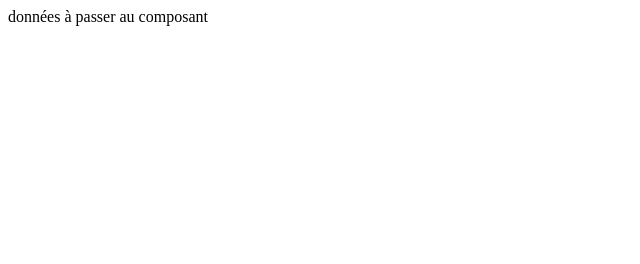
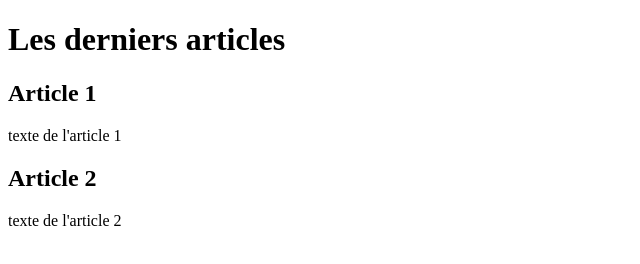
Before and after one commit to Nhibel/udemy-vuejs, a website: page index.html in a window 1280 px wide. Shown: the whole page, without its empty margins (0-640 px from the left). Drawn offline with nearby package versions, Linux system fonts and the light colour scheme.

Commit message:
Slots avec portée (scoped slots) Exemple 2

```diff
--- a/index.html
+++ b/index.html
@@ -11,22 +11,30 @@
 
 <body>
     <div id="app">
-        <enfant :d="d">
-            <template v-slot:sl='{dat}'>
-                {{dat}}
+        <liste v-bind:articles="articles">
+            <template v-slot:les-articles="{unArt}">
+                <h2>{{unArt.titre}}</h2>
+                <p>{{unArt.texte}}</p>
             </template>
-        </enfant>
+        </liste>
     </div>
 
     <script>
-        Vue.component('enfant', {
-            template: '<div><slot name="sl" :dat="d"></slot></div>',
-            props: ['d']
+        Vue.component('liste', {
+            template: '<div><h1>Les derniers articles</h1>\
+            <div v-for="art in articles"><slot name="les-articles" v-bind:unArt="art"></slot></div></div>',
+            props: ['articles']
         })
         new Vue({
             el: '#app',
             data: {
-                d: 'données à passer au composant'
+                articles: [{
+                    titre: "Article 1",
+                    texte: "texte de l'article 1"
+                }, {
+                    titre: "Article 2",
+                    texte: "texte de l'article 2"
+                }]
             }
         })
     </script>
```
